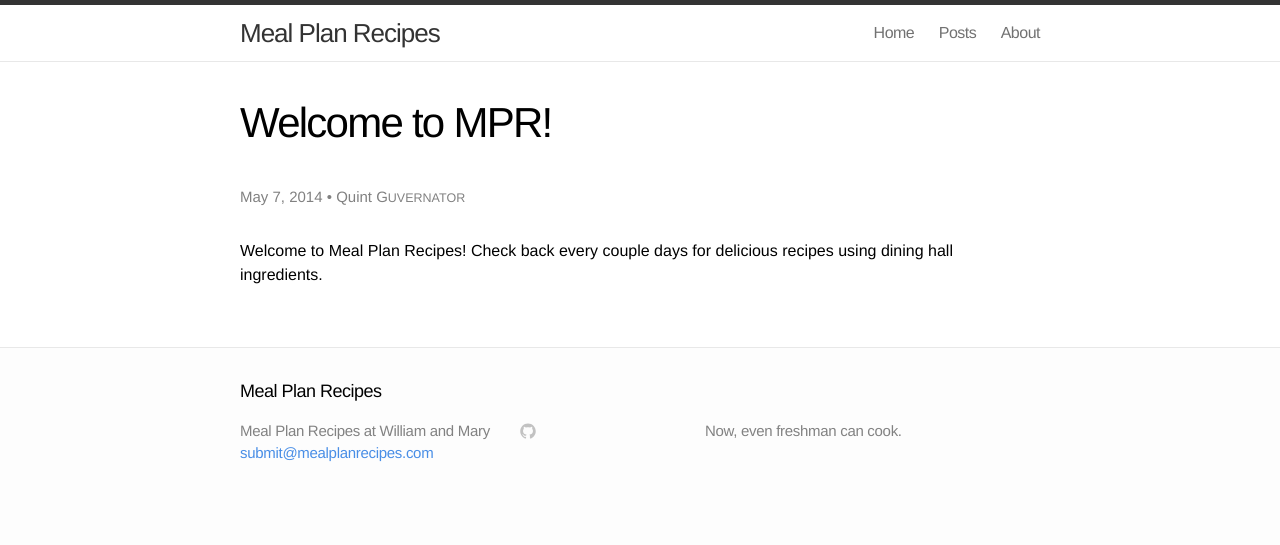
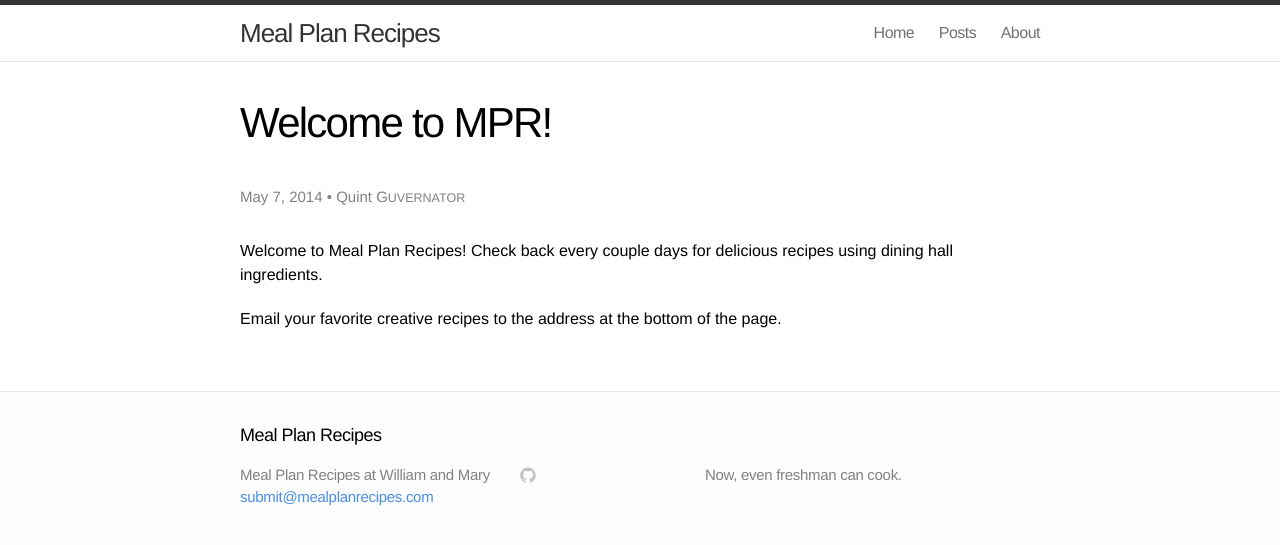
Before and after one commit to qguv/mealplanrecipes, a Jekyll site: the page built from _posts/2014-05-07-welcome-to-mpr.markdown, in a window 1280 px wide. Shown: the top 545 px of the page. Built offline with Jekyll 4.4.1, drawn with Linux system fonts in a browser that asks for light colours.

Commit message:
add hint for submissions on first post

```diff
--- a/_posts/2014-05-07-welcome-to-mpr.markdown
+++ b/_posts/2014-05-07-welcome-to-mpr.markdown
@@ -7,3 +7,5 @@ categories: about
 ---
 
 Welcome to Meal Plan Recipes! Check back every couple days for delicious recipes using dining hall ingredients.
+
+Email your favorite creative recipes to the address at the bottom of the page.
```
